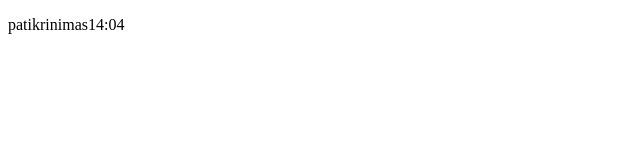
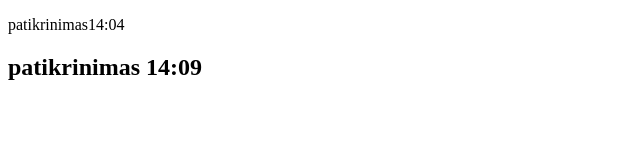
Before and after one commit to ElzbietaGailiusiene/test4, a plain HTML site: page Index_savarankiskai.html in a window 1280 px wide. Shown: the whole page, without its empty margins (0-640 px from the left). Drawn offline with Linux system fonts and the light colour scheme.

Commit message:
patikrinimas 14:12

```diff
--- a/Index_savarankiskai.html
+++ b/Index_savarankiskai.html
@@ -10,6 +10,7 @@
 
 <body>
     <p>patikrinimas14:04</p>
+    <h2>patikrinimas 14:09</h2>
 </body>
 
 </html>
```
